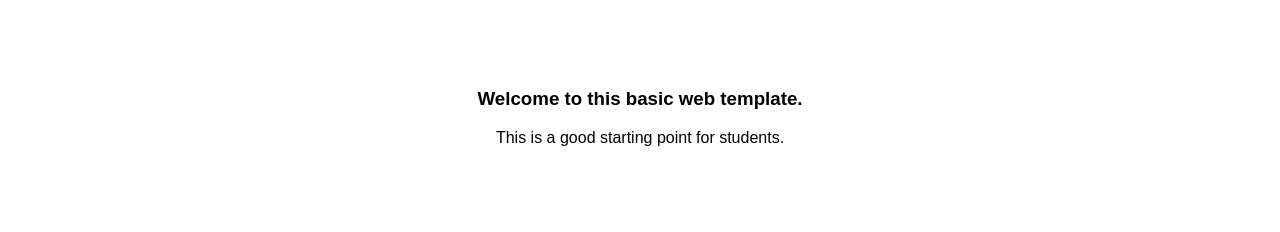
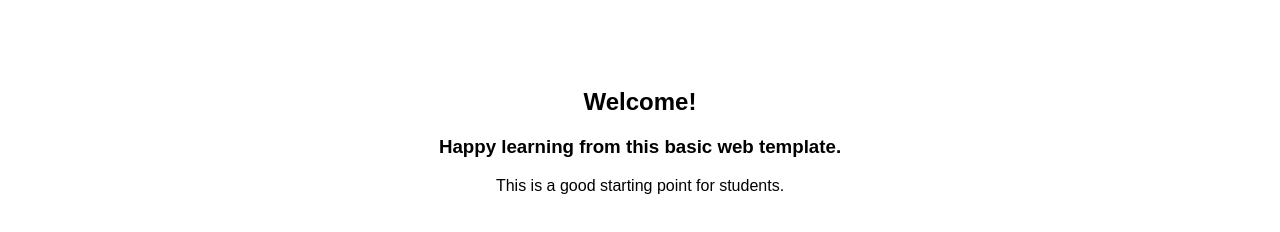
Before and after one commit to elvndot/website_template, a plain HTML site: page index.html in a window 1280 px wide. Shown: the part 396-628 px from the top of the page. Drawn offline with Linux system fonts and the light colour scheme.

Commit message:
Update index.html

```diff
--- a/index.html
+++ b/index.html
@@ -1,6 +1,7 @@
 <!DOCTYPE html>
-<html>
+<html lang="en">
 <head>
+  <title>Dot Site</title>
 <meta name="viewport" content="width=device-width, initial-scale=1">
 <link rel="stylesheet" href="https://cdnjs.cloudflare.com/ajax/libs/font-awesome/4.7.0/css/font-awesome.min.css">
 <style>
@@ -118,7 +119,8 @@ body {
 
 <div style="padding:0 16px">
   <h1 style="font-size: 10em;">Hello, Its Elvn!</h1>
-  <h3>Welcome to this basic web template.</h3>
+  <h2>Welcome!</h2>
+  <h3>Happy learning from this basic web template.</h3>
   <p>This is a good starting point for students.</p>
 </div>
 
```
